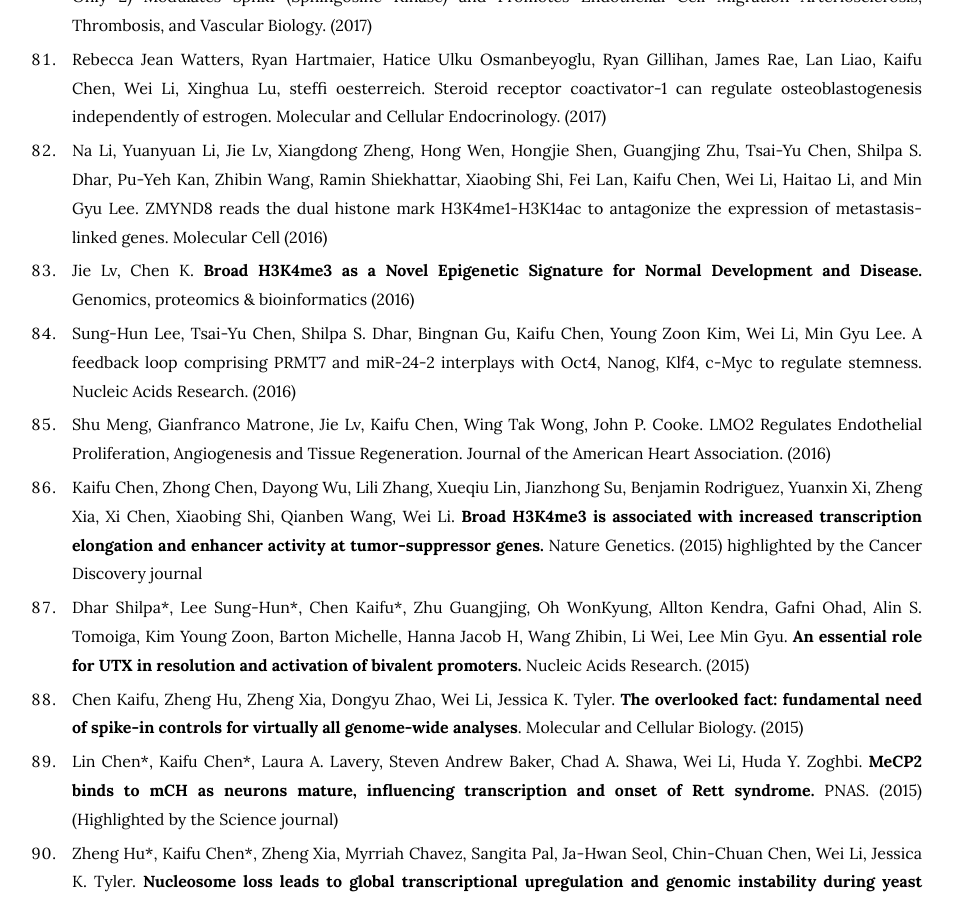
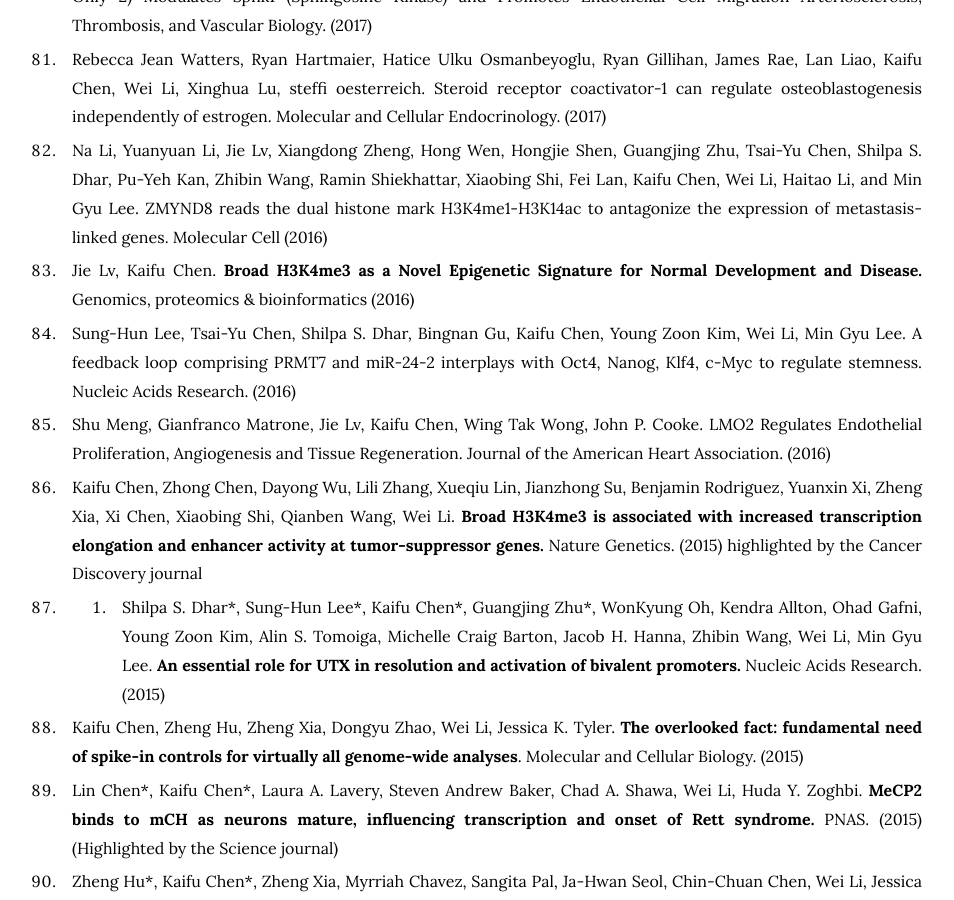
Before and after one commit to kaifuchenlab/kaifuchenlab.github.io, a Jekyll site: the page built from 3.publication/index.md, in a window 1280 px wide and 900 px high, scrolled down 8148 px. Shown: the whole window, without its empty margins (168-1122 px from the left). Built offline with Jekyll 4.4.1, drawn with Linux system fonts in a browser that asks for light colours.

Commit message:
Update index.md

```diff
--- a/3.publication/index.md
+++ b/3.publication/index.md
@@ -227,7 +227,7 @@ Molecular and Cellular Endocrinology. (2017)
 29. Na Li, Yuanyuan Li, Jie Lv, Xiangdong Zheng, Hong Wen, Hongjie Shen, Guangjing Zhu, Tsai-Yu Chen, Shilpa S. Dhar, Pu-Yeh Kan, Zhibin Wang, Ramin Shiekhattar, Xiaobing Shi, Fei Lan, Kaifu Chen, Wei Li, Haitao Li, and Min Gyu Lee. ZMYND8 reads the dual histone mark H3K4me1-H3K14ac to antagonize the expression of metastasis-linked genes.
 Molecular Cell (2016)
 
-28. Jie Lv, Chen K. **Broad H3K4me3 as a Novel Epigenetic Signature for Normal Development and Disease.**
+28. Jie Lv, Kaifu Chen. **Broad H3K4me3 as a Novel Epigenetic Signature for Normal Development and Disease.**
 Genomics, proteomics & bioinformatics (2016)
 
 27. Sung-Hun Lee, Tsai-Yu Chen, Shilpa S. Dhar,  Bingnan Gu,  Kaifu Chen, Young Zoon Kim,  Wei Li,  Min Gyu Lee. A feedback loop comprising PRMT7 and miR-24-2 interplays with Oct4, Nanog, Klf4, c-Myc to regulate stemness.
@@ -239,10 +239,10 @@ Journal of the American Heart Association. (2016)
 25. Kaifu Chen, Zhong Chen, Dayong Wu, Lili Zhang, Xueqiu Lin, Jianzhong Su, Benjamin Rodriguez, Yuanxin Xi, Zheng Xia, Xi Chen, Xiaobing Shi, Qianben Wang, Wei Li. **Broad H3K4me3 is associated with increased transcription elongation and enhancer activity at tumor-suppressor genes.**
 Nature Genetics. (2015) highlighted by the Cancer Discovery journal
 
-24. Dhar Shilpa\*, Lee Sung-Hun\*, Chen Kaifu\*, Zhu Guangjing, Oh WonKyung, Allton Kendra, Gafni Ohad, Alin S. Tomoiga, Kim Young Zoon, Barton Michelle, Hanna Jacob H, Wang Zhibin, Li Wei, Lee Min Gyu. **An essential role for UTX in resolution and activation of bivalent promoters.**
+24. 24.	Shilpa S. Dhar\*, Sung-Hun Lee\*,  Kaifu Chen\*,  Guangjing Zhu\*,  WonKyung Oh, Kendra Allton,  Ohad Gafni,  Young Zoon Kim,  Alin S. Tomoiga,  Michelle Craig Barton, Jacob H. Hanna,  Zhibin Wang,  Wei Li,  Min Gyu Lee. **An essential role for UTX in resolution and activation of bivalent promoters.**
 Nucleic Acids Research. (2015)
 
-23. Chen Kaifu, Zheng Hu, Zheng Xia, Dongyu Zhao, Wei Li, Jessica K. Tyler. **The overlooked fact: fundamental need of spike-in controls for virtually all genome-wide analyses**.
+23. Kaifu Chen, Zheng Hu, Zheng Xia, Dongyu Zhao, Wei Li, Jessica K. Tyler. **The overlooked fact: fundamental need of spike-in controls for virtually all genome-wide analyses**.
 Molecular and Cellular Biology. (2015)
 
 22. Lin Chen\*, Kaifu Chen\*, Laura A. Lavery, Steven Andrew Baker, Chad A. Shawa, Wei Li, Huda Y. Zoghbi. **MeCP2 binds to mCH as neurons mature, influencing transcription and onset of Rett syndrome.**
```
